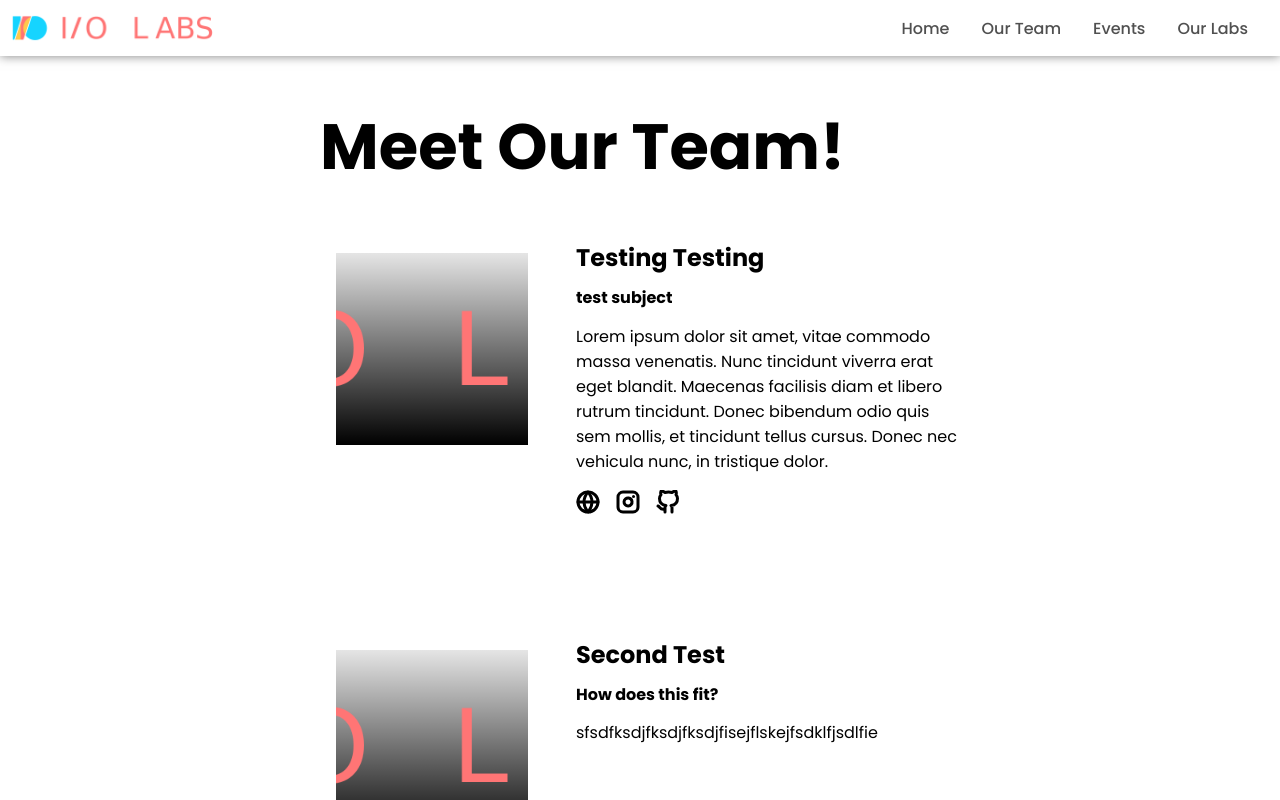
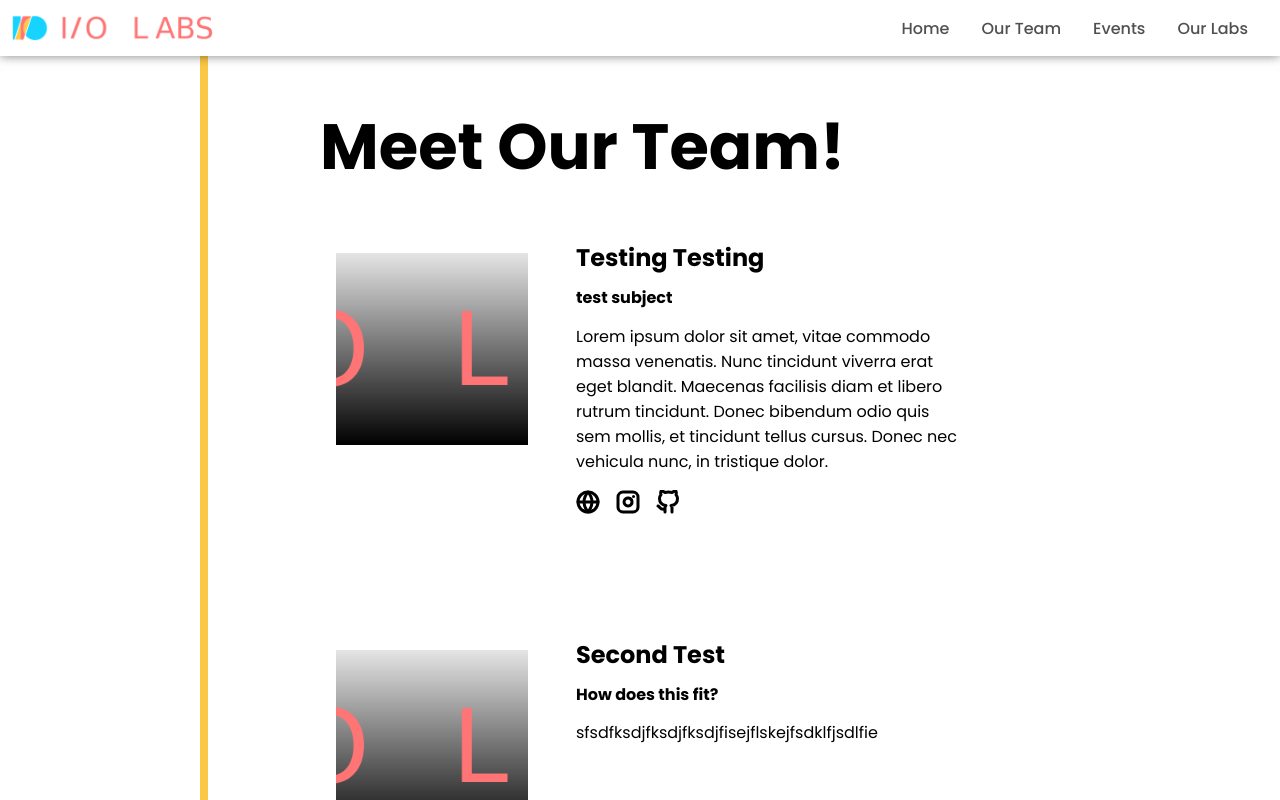
Before and after one commit to jessicaxu0605/iolabs-website, a React (Create React App) app: page /team in a window 1280 px wide. Shown: the top 800 px of the page. Built offline with nearby package versions, Linux system fonts and the light colour scheme; the HTML template or start-up script is replaced by a standard one.

Commit message:
Update OurTeamPage.js

```diff
--- a/src/OurTeam/OurTeamPage.js
+++ b/src/OurTeam/OurTeamPage.js
@@ -6,6 +6,7 @@ import './OurTeam.css';
 function OurTeamPage() {
     return(
         <React.Fragment>
+            <div className='main-connector'/>
             <main>
                 <h1 className='page-title'>Meet Our Team!</h1>
                 <PersonCard
```
